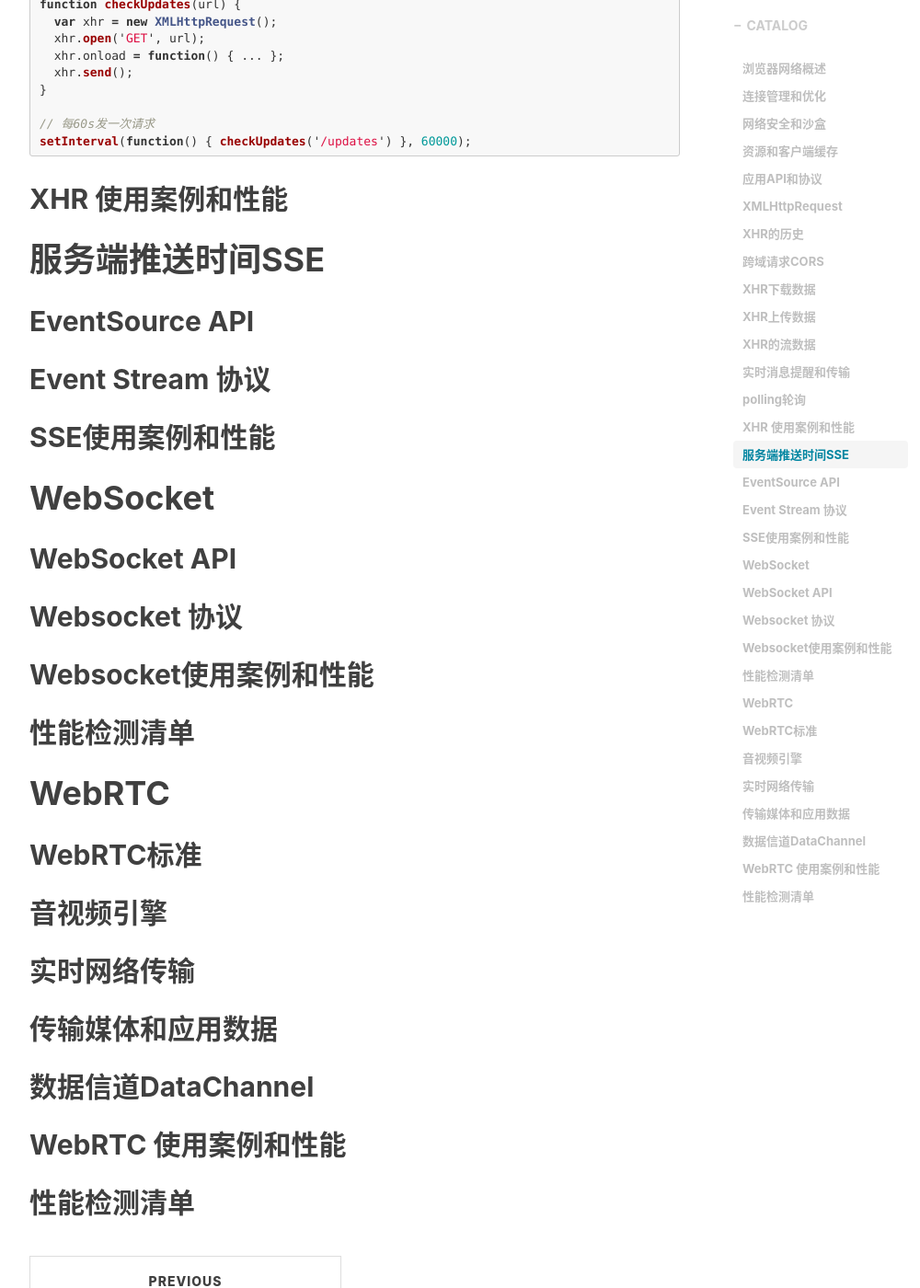
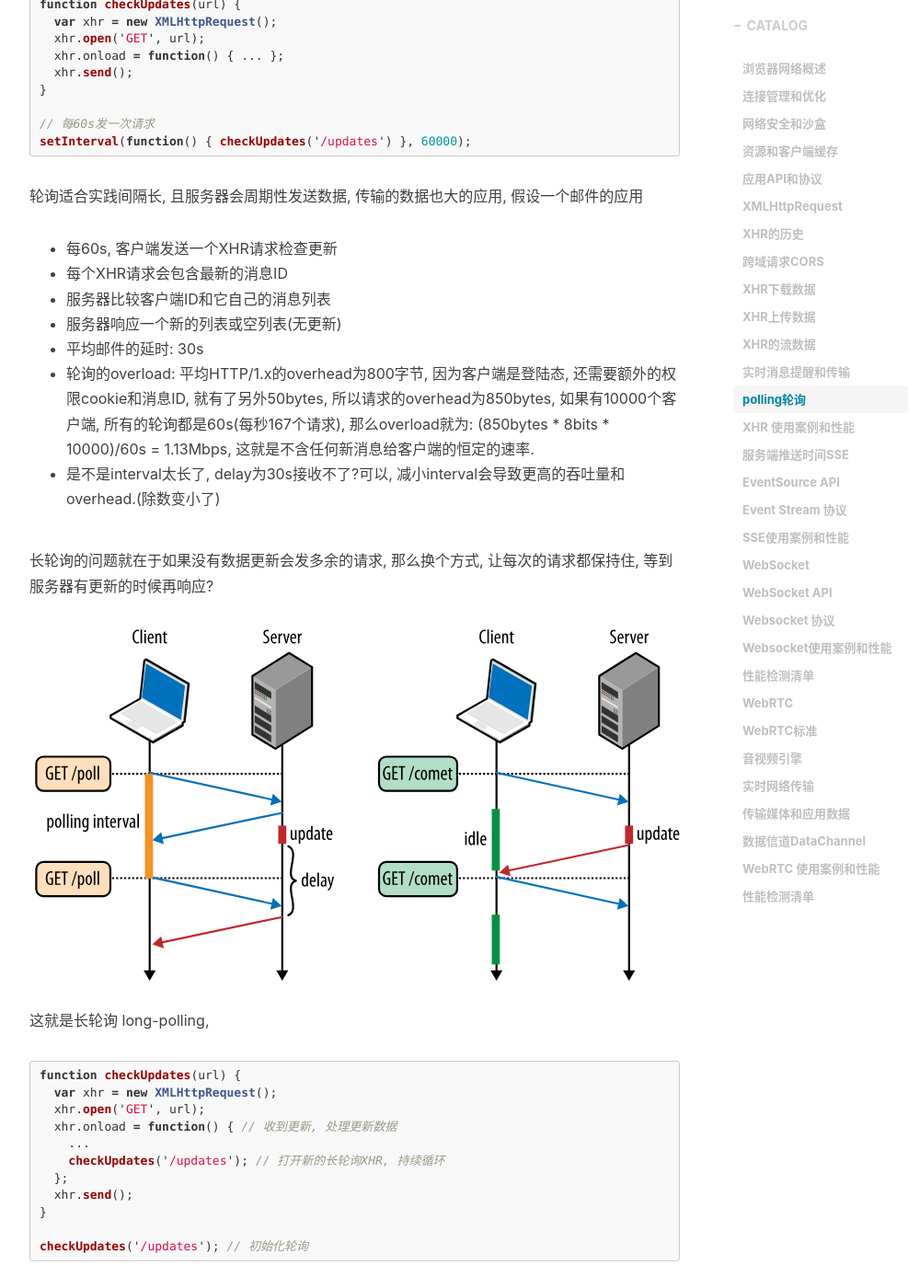
Before and after one commit to JiangLiruii/jiangliruii.github.io, a Jekyll site: the page built from _posts/2018-12-30-Optimize4.md, in a window 1280 px wide and 1400 px high, scrolled down 10484 px. Shown: the whole window at 92% size, without its empty margins (233-1233 px from the left). Built offline with Jekyll 4.4.1, drawn with Linux system fonts in a browser that asks for light colours; comment, search, counter and statistics services are not loaded; some of the changed text lies outside the part shown.

Commit message:
update XHR

````diff
--- a/_posts/2018-12-30-Optimize4.md
+++ b/_posts/2018-12-30-Optimize4.md
@@ -359,9 +359,55 @@ function checkUpdates(url) {
 // 每60s发一次请求
 setInterval(function() { checkUpdates('/updates') }, 60000);
 ```
+轮询适合实践间隔长, 且服务器会周期性发送数据, 传输的数据也大的应用, 假设一个邮件的应用
+
+- 每60s, 客户端发送一个XHR请求检查更新
+- 每个XHR请求会包含最新的消息ID
+- 服务器比较客户端ID和它自己的消息列表
+- 服务器响应一个新的列表或空列表(无更新)
+- 平均邮件的延时: 30s
+- 轮询的overload: 平均HTTP/1.x的overhead为800字节, 因为客户端是登陆态, 还需要额外的权限cookie和消息ID, 就有了另外50bytes, 所以请求的overhead为850bytes, 如果有10000个客户端, 所有的轮询都是60s(每秒167个请求), 那么overload就为: (850bytes * 8bits * 10000)/60s = 1.13Mbps, 这就是不含任何新消息给客户端的恒定的速率.
+- 是不是interval太长了, delay为30s接收不了?可以, 减小interval会导致更高的吞吐量和overhead.(除数变小了)
+
+长轮询的问题就在于如果没有数据更新会发多余的请求, 那么换个方式, 让每次的请求都保持住, 等到服务器有更新的时候再响应?
+
+![](/img/Optimize/long_polling_latency.svg)
+
+这就是长轮询 long-polling,
+
+```js
+function checkUpdates(url) {
+  var xhr = new XMLHttpRequest();
+  xhr.open('GET', url);
+  xhr.onload = function() { // 收到更新, 处理更新数据
+    ...
+    checkUpdates('/updates'); // 打开新的长轮询XHR, 持续循环
+  };
+  xhr.send();
+}
+
+checkUpdates('/updates'); // 初始化轮询
+```
+长轮询动态调整消息到达速率来最小化消息延迟.
+
+oerload的性能呢? 其实也不高, 因为每个连接都是新的连接, 都需要加额外的overload, 如果服务端的message发送速率很高, 长轮询就会比周期轮询产生更多的overload. 周期轮询相当于是只检验最新的message(message 聚合), 可以减少请求的数量, 优化手持设备的电池寿命
 
 ## XHR 使用案例和性能
+几行js代码(new, open, send, onload即可), 浏览器自动帮我们处理的事情:
+- 格式化HTTP请求和实例化响应
+- 强制相关策略, 比如同源
+- 处理内容协商(gzip)
+- 处理请求和响应缓存
+- 处理授权信息, 重定向等
 
+但是也有局限
+- 没有官方的XHR标准
+- stream既不高效也不方便
+- 不同浏览器有不同行为
+- 高效的二进制分帧时不可能的
+- 总而言之, **XHR对流很不友好**
+- 实时传输策略也不完美, 虽然有periodic polling和long-polling
+-
 # 服务端推送时间SSE
 ## EventSource API
 ## Event Stream 协议
````
Also changed, not shown: img/Optimize/long_polling_latency.svg (added).
